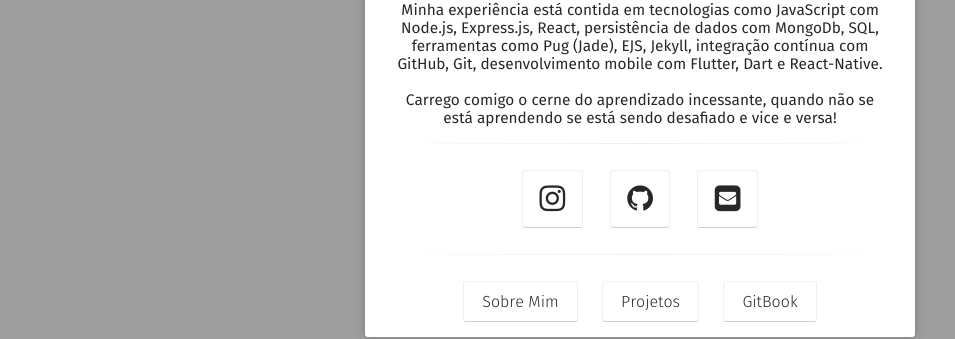
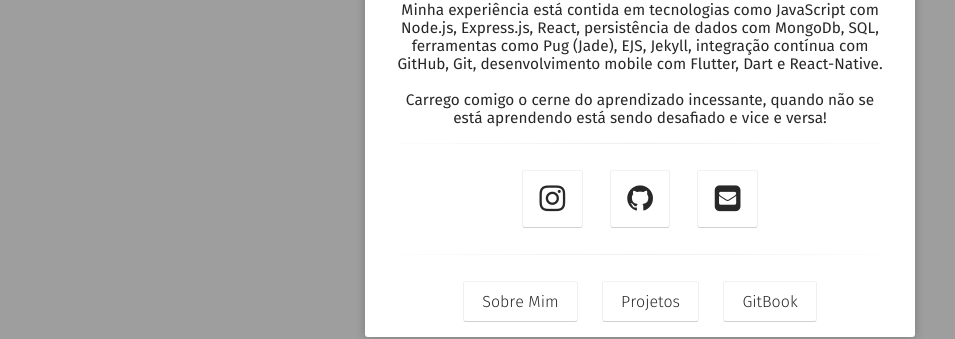
Before and after one commit to jsdaniell/jsdaniell.github.io, a Jekyll site: the page built from index.html, in a window 1280 px wide. Shown: the part 403-742 px from the top of the page, without its empty margins (0-955 px from the left). Built offline with Jekyll 4.4.1, drawn with Linux system fonts in a browser that asks for light colours; some web fonts are replaced.

Commit message:
updated bio details

```diff
--- a/_config.yml
+++ b/_config.yml
@@ -1,6 +1,6 @@
 # Site
 title:              'José Daniel'
-bio:                'Minha experiência está contida em tecnologias como JavaScript com Node.js, Express.js, React, persistência de dados com MongoDb, SQL, ferramentas como Pug (Jade), EJS, Jekyll, integração contínua com GitHub, Git, desenvolvimento mobile com Flutter, Dart e React-Native. <br><br> Carrego comigo o cerne do aprendizado incessante, quando não se está aprendendo se está sendo desafiado e vice e versa!'
+bio:                'Minha experiência está contida em tecnologias como JavaScript com Node.js, Express.js, React, persistência de dados com MongoDb, SQL, ferramentas como Pug (Jade), EJS, Jekyll, integração contínua com GitHub, Git, desenvolvimento mobile com Flutter, Dart e React-Native. <br><br> Carrego comigo o cerne do aprendizado incessante, quando não se está aprendendo está sendo desafiado e vice e versa!'
 description:        "Aqui demonstro alguns de meus projetos e habilidades desenvolvidas ao longo da minha jornada como programador!"
 reading_time:       true
 words_per_minute:   200
```
